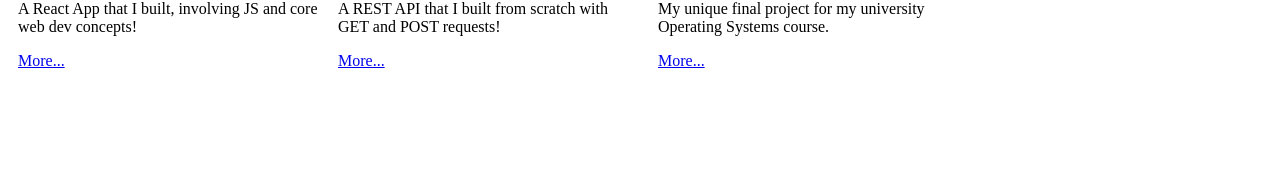
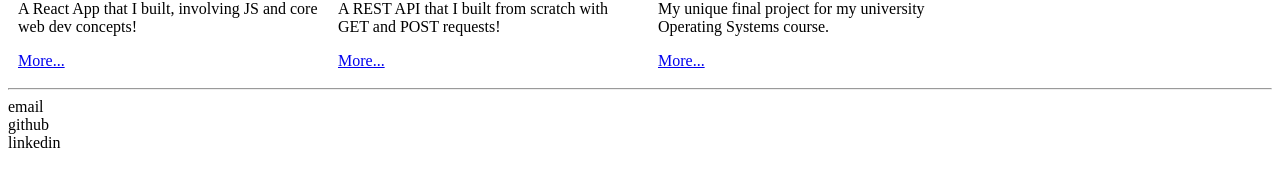
Before and after one commit to ee7klt/katz-react, a React (Create React App) app in the folder portfolio/: page / in a window 1280 px wide. Shown: the part 490-676 px from the top of the page. Built offline with nearby package versions, Linux system fonts and the light colour scheme.

Commit message:
16 social profiles map statement with second layer return statement

```diff
--- a/portfolio/src/App.js
+++ b/portfolio/src/App.js
@@ -1,6 +1,6 @@
 import React, {Component} from 'react';
 import Projects from './Projects';
-
+import Profiles from './Profiles';
 
 class App extends Component {
   state={displayBio: false};
@@ -24,6 +24,8 @@ class App extends Component {
           </div>) : (<div><button onClick={this.toggleDisplayBio}>Read more</button></div>)}
             <hr />
             <Projects />
+            <hr />
+            <Profiles />
       </div>
     )
   }
--- /dev/null
+++ b/portfolio/src/Profiles.js
@@ -0,0 +1,19 @@
+import React, {Component} from 'react';
+import SOCIALPROFILES from './data/socialProfiles';
+
+class Profiles extends Component {
+  render() {
+    return (
+      <div>
+      {SOCIALPROFILES.map(profile => {
+        return (
+          <div>{profile.title}</div>
+        )
+      })}
+      </div>
+    )
+  }
+}
+
+
+export default Profiles;
--- /dev/null
+++ b/portfolio/src/data/socialProfiles.js
@@ -0,0 +1,30 @@
+import emailIcon from '../assets/email_icon.png';
+import githubIcon from '../assets/github_icon.png';
+import linkedinIcon from '../assets/linkedin_icon.png';
+
+
+const SOCIALPROFILES = [
+  {
+      id: 1,
+      title: 'email',
+      description: 'A React App that I built, involving JS and core web dev concepts!',
+      link: 'https://github.com/15Dkatz/example',
+      image: emailIcon
+    },
+    {
+      id: 2,
+      title: 'github',
+      description: 'A REST API that I built from scratch with GET and POST requests!',
+      link: 'https://github.com/15Dkatz/example',
+      image: githubIcon
+    },
+    {
+      id: 3,
+      title: 'linkedin',
+      description: 'My unique final project for my university Operating Systems course.',
+      link: 'https://github.com/15Dkatz/example',
+      image: linkedinIcon
+    }
+];
+
+export default SOCIALPROFILES;
```
